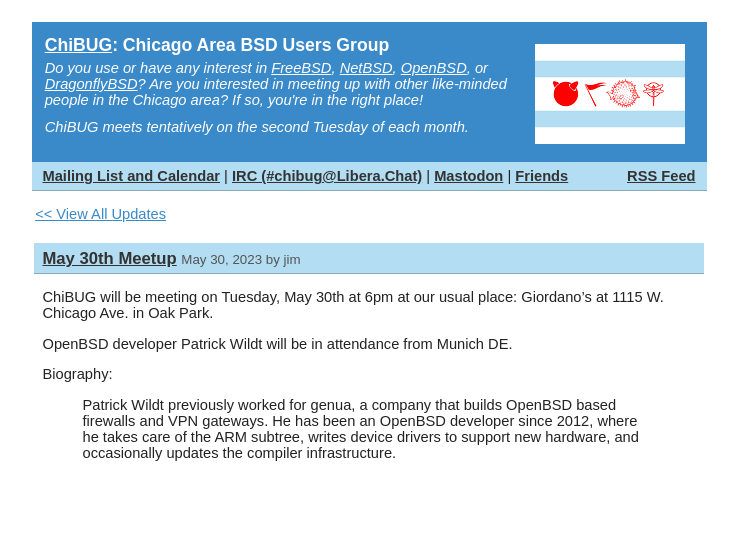
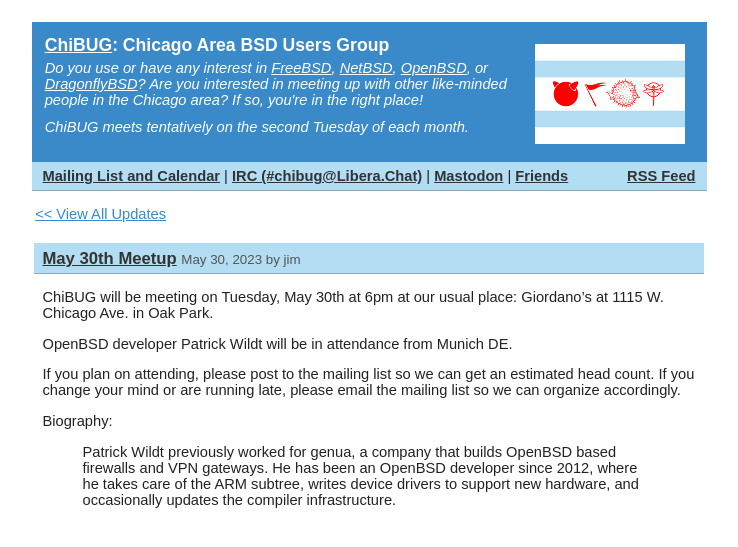
Before and after one commit to jcs/chibug.org, a Jekyll site: the page built from _posts/2023-05-30-meeting.md, in a window 1280 px wide. Shown: the top 547 px of the page, without its empty margins (271-1009 px from the left). Built offline with Jekyll 4.4.1, drawn with Linux system fonts in a browser that asks for light colours.

Commit message:
typo fix & forgot mailing list reminder

```diff
--- a/_posts/2023-05-30-meeting.md
+++ b/_posts/2023-05-30-meeting.md
@@ -8,5 +8,7 @@
 
 OpenBSD developer Patrick Wildt will be in attendance from Munich DE.
 
+If you plan on attending, please post to the mailing list so we can get an estimated head count. If you change your mind or are running late, please email the mailing list so we can organize accordingly.
+
 Biography:
 > Patrick Wildt previously worked for genua, a company that builds OpenBSD based firewalls and VPN gateways. He has been an OpenBSD developer since 2012, where he takes care of the ARM subtree, writes device drivers to support new hardware, and occasionally updates the compiler infrastructure.
```
